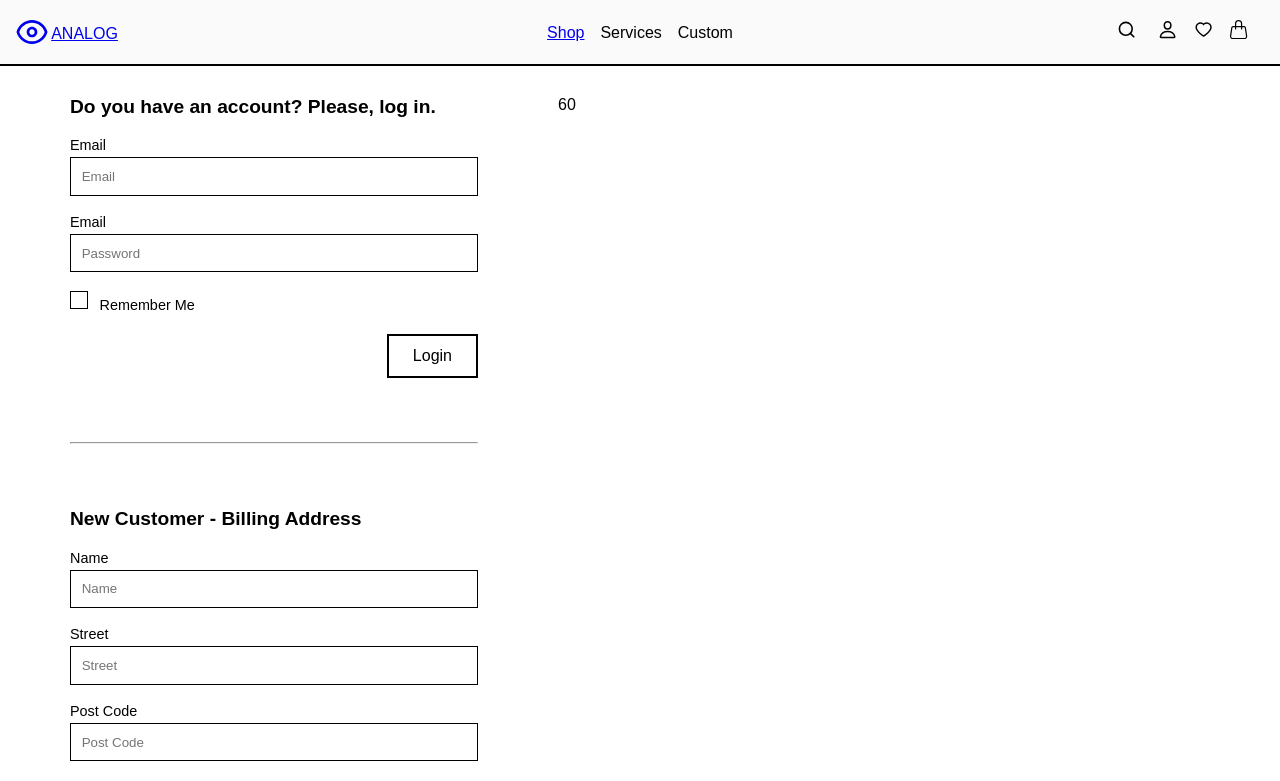
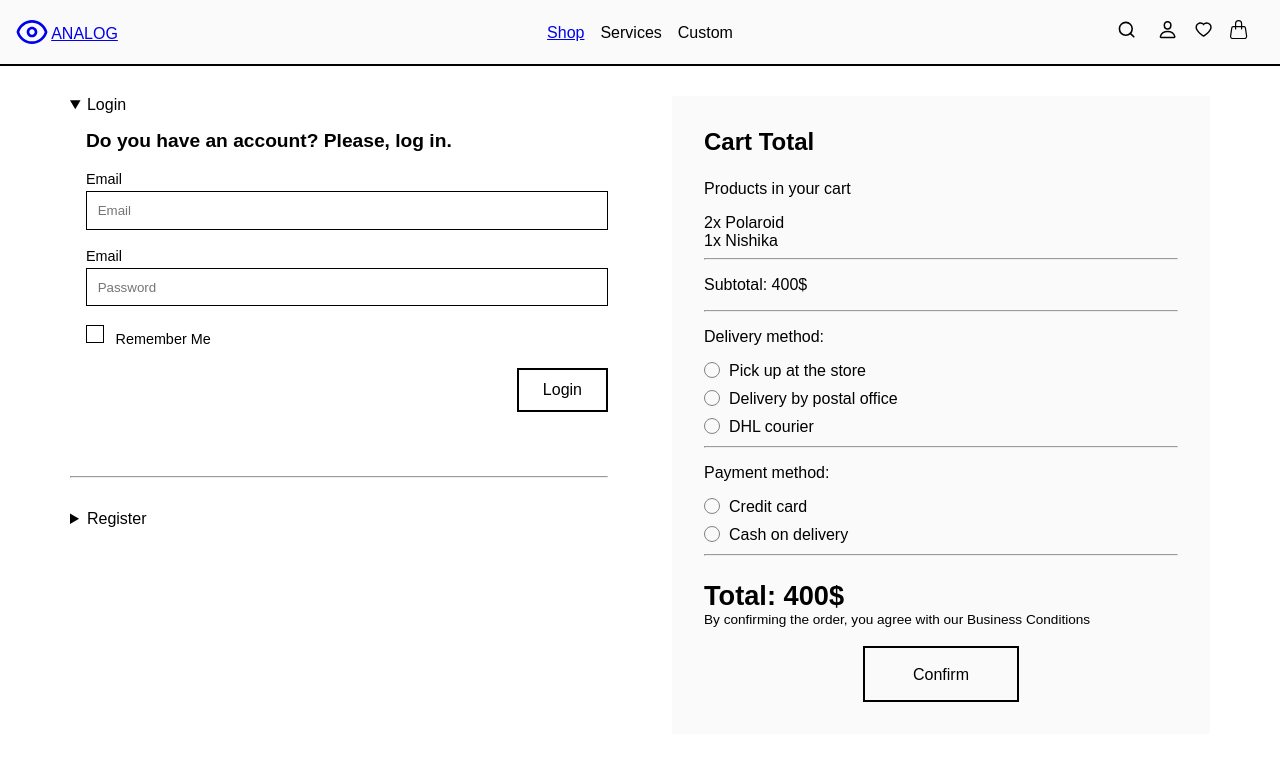
Before and after one commit to rilexus/camera-shop-demo, a Next.js app: page /checkout in a window 1280 px wide. Shown: the top 781 px of the page. Built offline with nearby package versions, Linux system fonts and the light colour scheme.

Commit message:
feat(checkout): added info

```diff
--- a/_pages/Checkout/Checkout.js
+++ b/_pages/Checkout/Checkout.js
@@ -17,6 +17,8 @@ import EmailInput from "./components/EmailInput";
 import PasswordInput from "./components/PasswordInput";
 import Label from "./components/Label";
 import NewsLatter from "../../components/NewsLatter/NewsLatter";
+import Info from "./components/Info/Info";
+import Detail from "../../ui/Details/Details";
 
 const LoginForm = () => {
   return (
@@ -92,21 +94,27 @@ const CheckoutPage = () => {
         >
           <Container>
             <Padding padding={"6em 0 0 0"}>
-              <Grid gutter={"5em"}>
-                <Grid.Item sm={"40"}>
-                  <Login />
+              <Grid gutter={"4em"}>
+                <Grid.Item sm={100} md={50}>
+                  <Detail summary={"Login"} open={true}>
+                    <Login />
+                  </Detail>
                   <hr
                     style={{
-                      margin: "4em 0",
+                      margin: "1em 0 2em 0",
                     }}
                   />
-                  <Margin value={"0 0 3em 0"}>
-                    <Register />
+                  <Margin value={"0 0 0 0"}>
+                    <Detail summary={"Register"}>
+                      <Register />
+                    </Detail>
                   </Margin>
                 </Grid.Item>
-                <Grid.Item sm={60}>60</Grid.Item>
+                <Grid.Item sm={100} md={50}>
+                  <Info />
+                </Grid.Item>
               </Grid>
-              <Padding padding={"5em 0"}>
+              <Padding padding={"10em 0"}>
                 <NewsLatter />
               </Padding>
             </Padding>
--- /dev/null
+++ b/_pages/Checkout/components/Info/Info.js
@@ -0,0 +1,90 @@
+import React from "react";
+import styled from "styled-components";
+import { colors } from "../../../../ui/theme/theme";
+import { LargeButton, Margin, Padding, Radio, Text } from "../../../../ui";
+
+const BG = styled.div`
+  background-color: ${colors("gray.2")};
+`;
+
+const Title = styled.h1`
+  margin: 0;
+  margin-bottom: 1em;
+`;
+
+const Subtitle = styled.div`
+  margin: 1em 0;
+`;
+
+const Delivery = () => {
+  return (
+    <div>
+      <Subtitle>Delivery method:</Subtitle>
+      <div>
+        <Radio label={"Pick up at the store"} />
+        <Radio label={"Delivery by postal office"} />
+        <Radio label={"DHL courier"} />
+      </div>
+    </div>
+  );
+};
+
+const Payment = () => {
+  return (
+    <div>
+      <Subtitle>Payment method:</Subtitle>
+      <div>
+        <Radio label={"Credit card"} />
+        <Radio label={"Cash on delivery"} />
+      </div>
+    </div>
+  );
+};
+
+const Info = () => {
+  return (
+    <section>
+      <BG>
+        <Padding padding={"2em"}>
+          <Title>Cart Total</Title>
+          <div>
+            <Subtitle>Products in your cart</Subtitle>
+            <div>2x Polaroid</div>
+            <div>1x Nishika</div>
+          </div>
+          <hr />
+          <div>
+            <Subtitle>Subtotal: 400$</Subtitle>
+          </div>
+          <hr />
+          <Delivery />
+          <hr />
+          <Payment />
+          <hr />
+          <Padding padding={"1em 0 1.2em 0"}>
+            <div
+              style={{
+                fontWeight: 900,
+                fontSize: "1.7em",
+              }}
+            >
+              Total: 400$
+            </div>
+            <div
+              style={{
+                fontSize: ".85em",
+              }}
+            >
+              By confirming the order, you agree with our Business Conditions
+            </div>
+          </Padding>
+          <Text align={"center"}>
+            <LargeButton>Confirm</LargeButton>
+          </Text>
+        </Padding>
+      </BG>
+    </section>
+  );
+};
+
+export default Info;
--- /dev/null
+++ b/ui/Details/Details.js
@@ -0,0 +1,22 @@
+import { Padding } from "../index";
+import styled from "styled-components";
+
+const Details = (props) => {
+  return <details {...props} />;
+};
+
+const StyledSummary = styled.summary`
+  margin-bottom: 1em;
+  cursor: pointer;
+`;
+
+const Detail = ({ summary, children, open = false }) => {
+  return (
+    <Details open={open}>
+      <StyledSummary>{summary}</StyledSummary>
+      <Padding padding={"0 0 1em 1em"}>{children}</Padding>
+    </Details>
+  );
+};
+
+export default Detail;
--- a/ui/Radio/Radio.js
+++ b/ui/Radio/Radio.js
@@ -4,8 +4,8 @@ import React from "react";
 const StyledLabel = styled.label`
   display: block;
   position: relative;
-  padding-left: 35px;
-  margin-bottom: 12px;
+  padding-left: 25px;
+  margin-bottom: 10px;
   cursor: pointer;
   user-select: none;
 
```
Also changed, not shown: _pages/EShop/EShop.js (+1 -19 lines).
